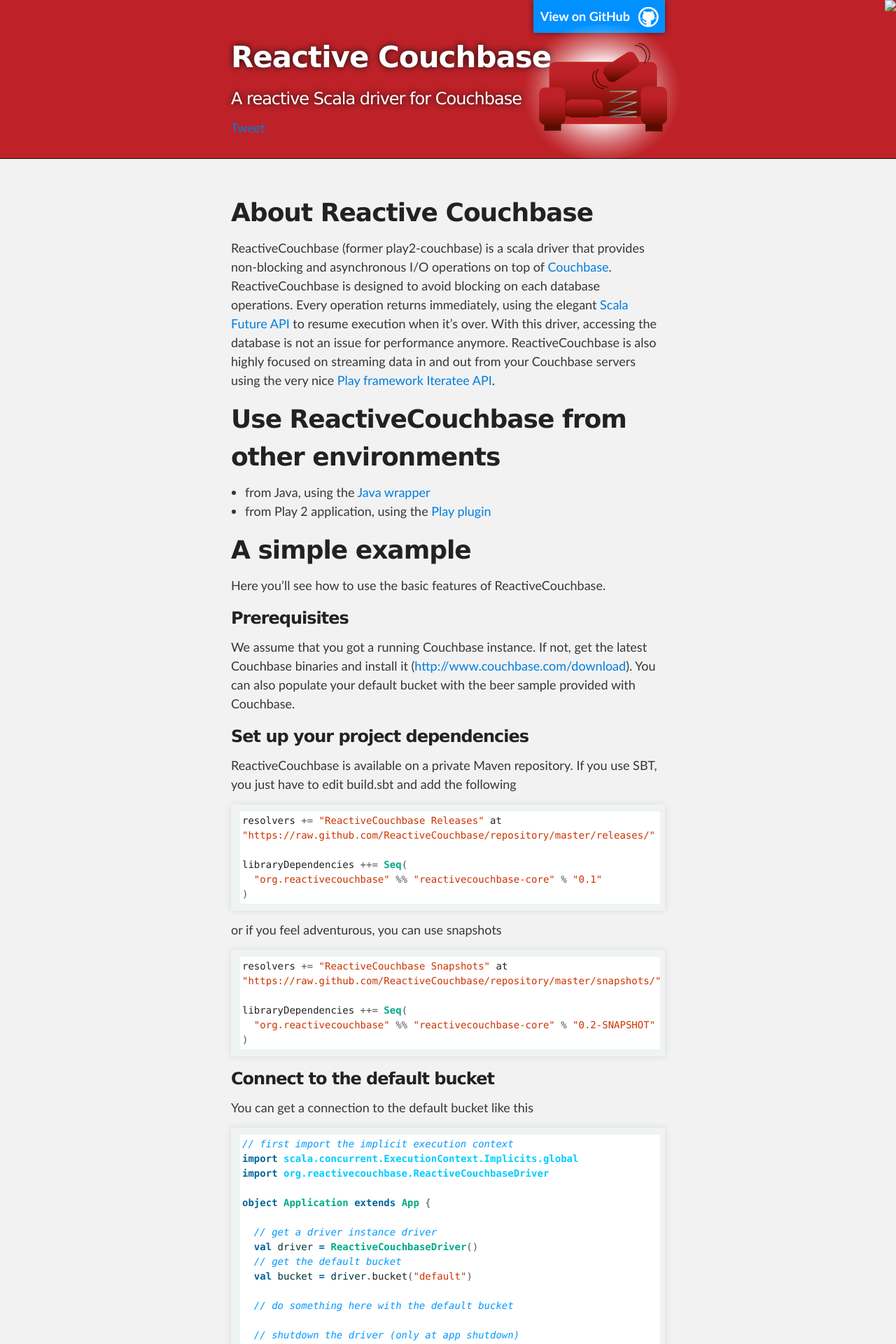
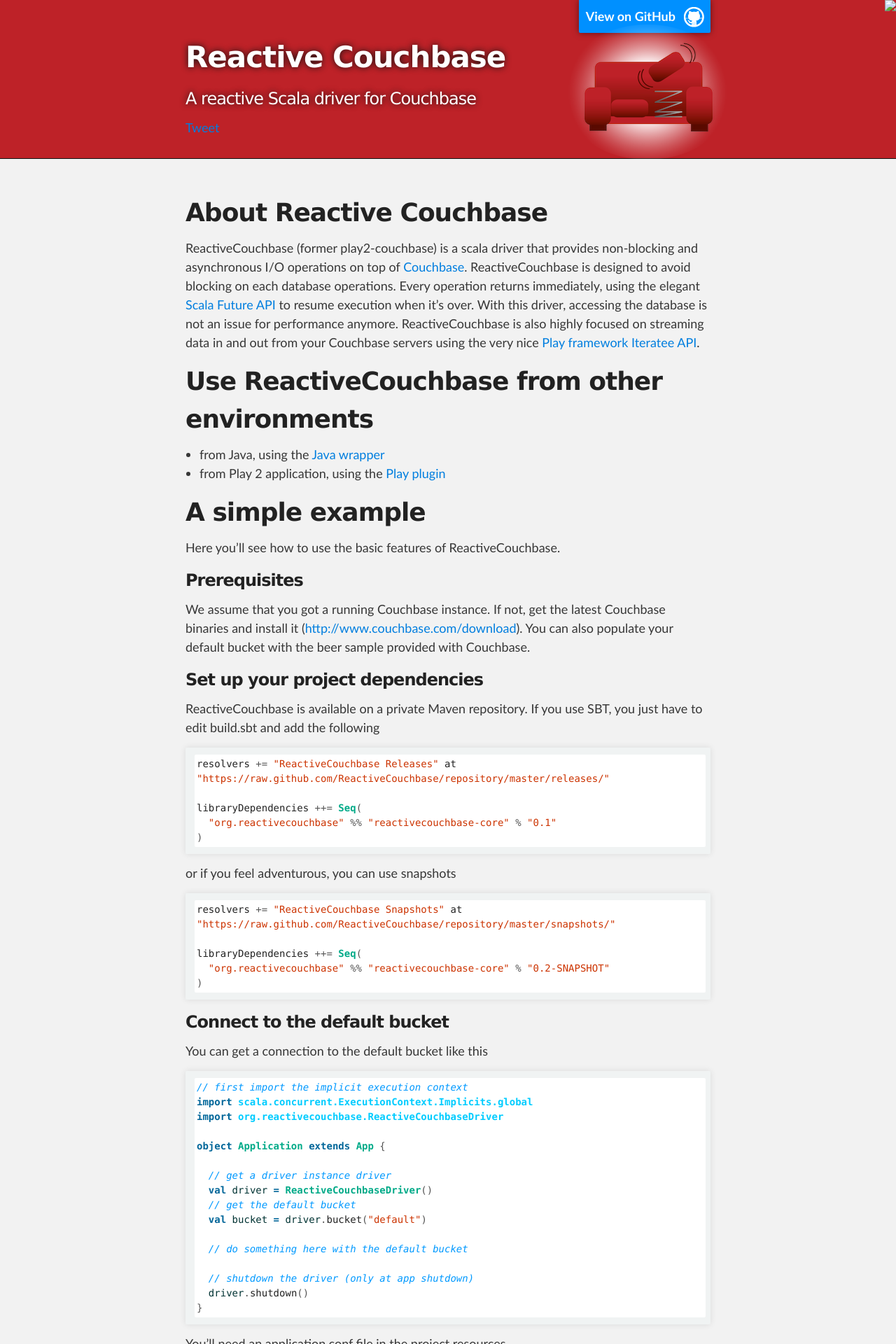
Before and after one commit to hxtpoe/reactivecouchbase.github.io, a Jekyll site: the page built from index.md, in a window 1280 px wide. Shown: the top 1920 px of the page at 70% size. Built offline with Jekyll 4.4.1, drawn with Linux system fonts in a browser that asks for light colours; Markdown is read by kramdown in place of the engine named in the settings; comment, search, counter and statistics services are not loaded.

Commit message:
Fix sizing

```diff
--- a/_layouts/default.html
+++ b/_layouts/default.html
@@ -27,6 +27,9 @@
             }
             body {
                 background-color: rgb(190, 34, 40);
+            }
+            .inner {
+              max-width: 770px;
             }
             .gist {
                 margin-top: 20px;
```
